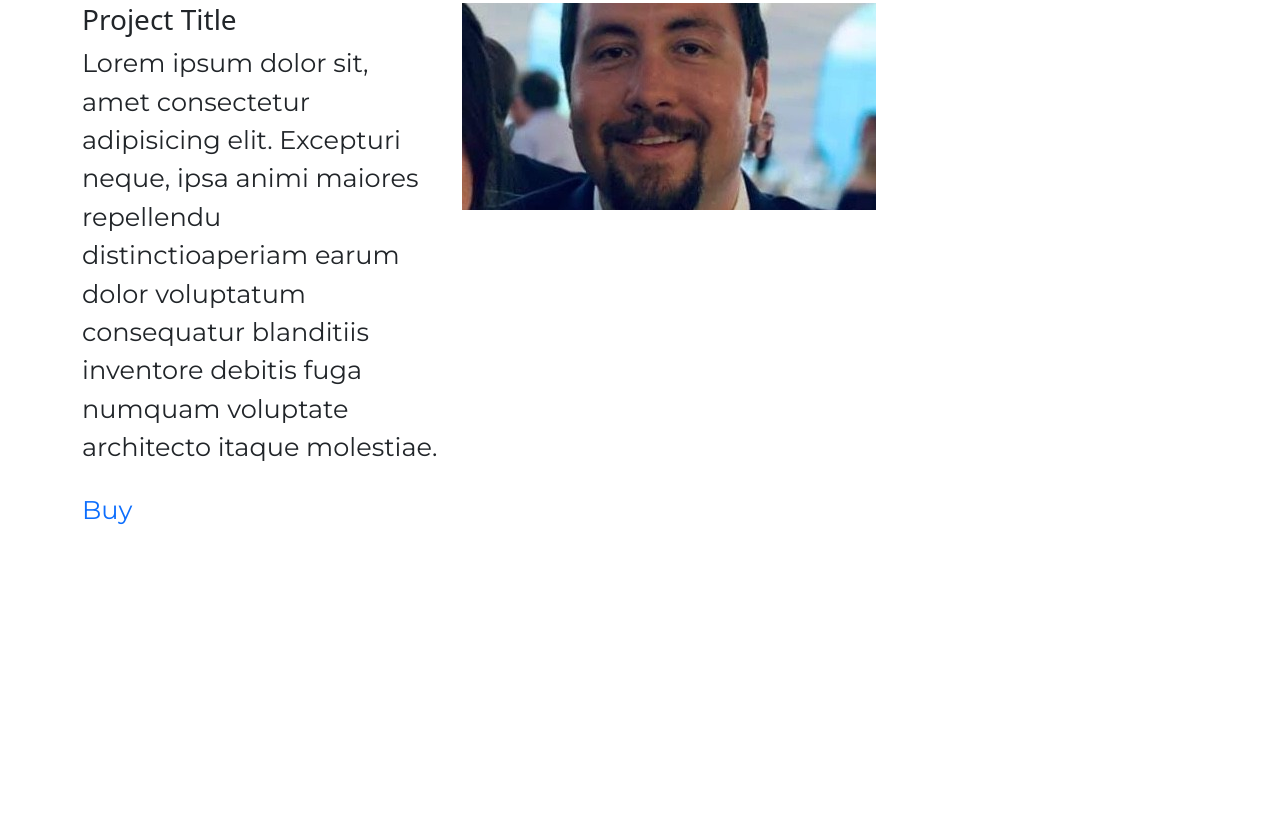
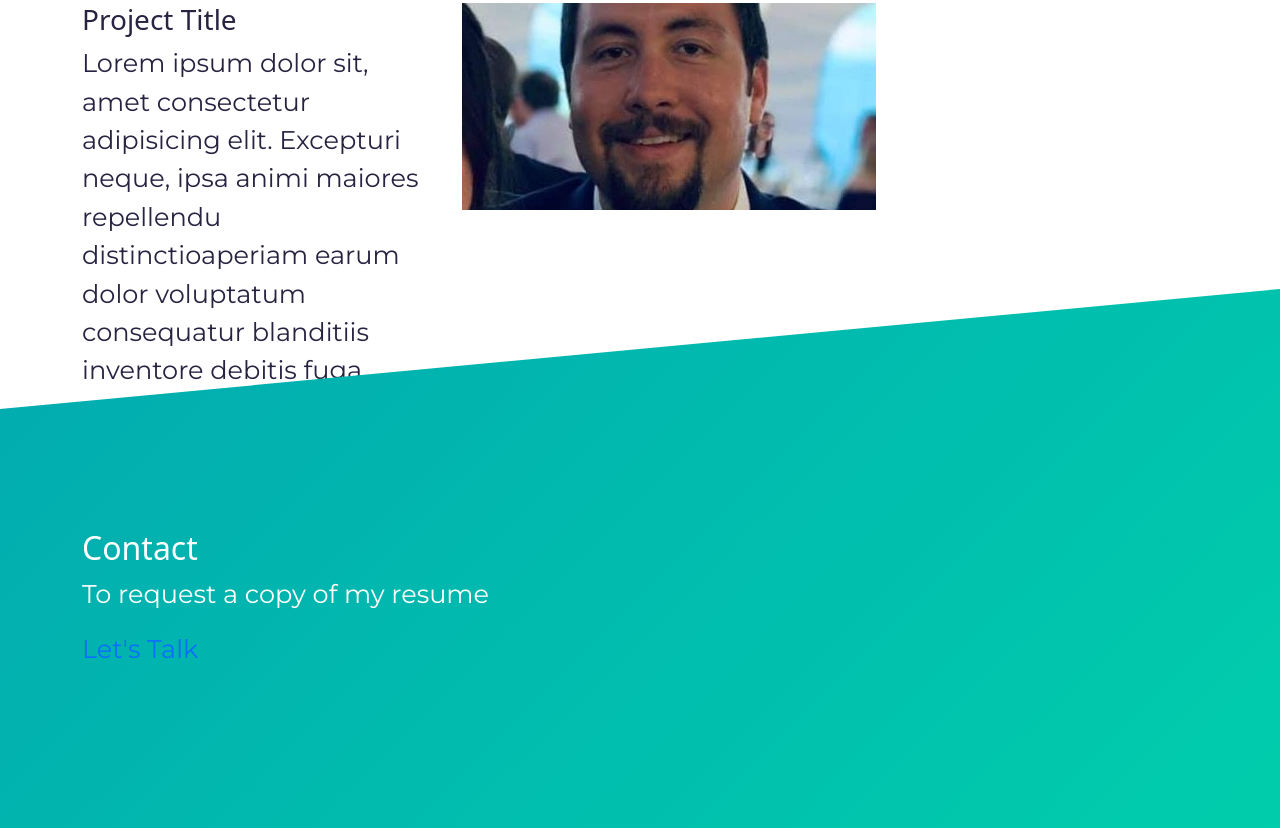
Before and after one commit to SciFiTy10/portfolio, a Gatsby site: page / in a window 1280 px wide. Shown: the part 2253-3081 px from the top of the page. Before the commit the page ends 2782 px from the top, so only its background shows below. Built offline with nearby package versions, Linux system fonts and the light colour scheme; Gatsby itself is replaced by a stand-in of ours.

Commit message:
add component for contact

```diff
--- a/src/components/Books.js
+++ b/src/components/Books.js
@@ -3,7 +3,7 @@ import Fade from "react-reveal/Fade";
 import { Container, Row, Col } from "react-bootstrap";
 import Title from "./Title";
 import BookImg from "./Image/BookImg";
-import * as booksStyles from "../styles/Component/projects.module.scss";
+import * as booksStyles from "../styles/Component/books.module.scss";
 import * as buttonStyles from "../styles/UI/button.module.scss";
 import * as typographyStyles from "../styles/UI/typography.module.scss";
 
--- /dev/null
+++ b/src/components/Contact.js
@@ -0,0 +1,33 @@
+import React from "react";
+import Fade from "react-reveal/Fade";
+import { Container } from "react-bootstrap";
+import Title from "../components/Title";
+import * as contactStyles from "../styles/Component/contact.module.scss";
+import * as buttonStyles from "../styles/UI/button.module.scss";
+
+const Contact = () => {
+  return (
+    <section id="contact" className={contactStyles.contact}>
+      <Container>
+        <Title title="Contact" />
+        <Fade bottom duration={1000} delay={800} distance="30px">
+          <div className={contactStyles.contactWrapper}>
+            <p className={contactStyles.contactWrapperText}>
+              To request a copy of my resume
+            </p>
+            <a
+              target="_blank"
+              rel="noopener noreferrer"
+              className={`${buttonStyles.ctaBtn} ${buttonStyles.ctaBtnResume}`}
+              href="https://github.com/cobidev/react-simplefolio"
+            >
+              Let's Talk
+            </a>
+          </div>
+        </Fade>
+      </Container>
+    </section>
+  );
+};
+
+export default Contact;
--- a/src/pages/index.js
+++ b/src/pages/index.js
@@ -3,6 +3,7 @@ import Welcome from "../components/Welcome";
 import About from "../components/About";
 import Projects from "../components/Projects";
 import Books from "../components/Books";
+import Contact from "../components/Contact";
 
 // markup
 const IndexPage = () => {
@@ -12,6 +13,7 @@ const IndexPage = () => {
       <About />
       <Projects />
       <Books />
+      <Contact />
     </main>
   );
 };
--- /dev/null
+++ b/src/styles/Component/contact.module.scss
@@ -0,0 +1,43 @@
+@import "../Shared/variables.module.scss";
+@import "../Shared/screenSizes.module.scss";
+
+.contact {
+  background-image: linear-gradient(
+    135deg,
+    $primary-color 0%,
+    $secondary-color 100%
+  );
+  -webkit-clip-path: polygon(0 15vh, 100% 0, 100% 100%, 0 100%);
+  clip-path: polygon(0 15vh, 100% 0, 100% 100%, 0 100%);
+  padding: 15rem 0 10rem 0;
+  margin-top: -15rem;
+  margin-bottom: -1px;
+  color: $white-color;
+
+  @include respond(tab-land) {
+    padding: 10rem 0;
+    clip-path: none;
+    margin-top: 0;
+    -webkit-clip-path: none;
+  }
+
+  .contact-wrapper {
+    margin-top: 3.2rem;
+    padding: 0 2rem;
+    backface-visibility: hidden;
+
+    &-text {
+      margin-bottom: 2.5rem;
+    }
+
+    &-text,
+    a {
+      font-size: 2.4rem;
+
+      // Responsive for contact text
+      @include respond(phone) {
+        font-size: 2rem;
+      }
+    }
+  }
+}
--- a/src/styles/UI/button.module.scss
+++ b/src/styles/UI/button.module.scss
@@ -74,6 +74,25 @@
   }
 }
 
+/* Resume Style */
+.cta-btn-resume {
+  color: $white-color;
+  border: 2px solid $white-color;
+
+  &::after {
+    background: $white-color;
+  }
+
+  &:hover {
+    color: $secondary-color;
+    text-decoration: none;
+
+    &::after {
+      width: 100%;
+    }
+  }
+}
+
 /* Arrow Button */
 .up i {
   color: #272727;
```
